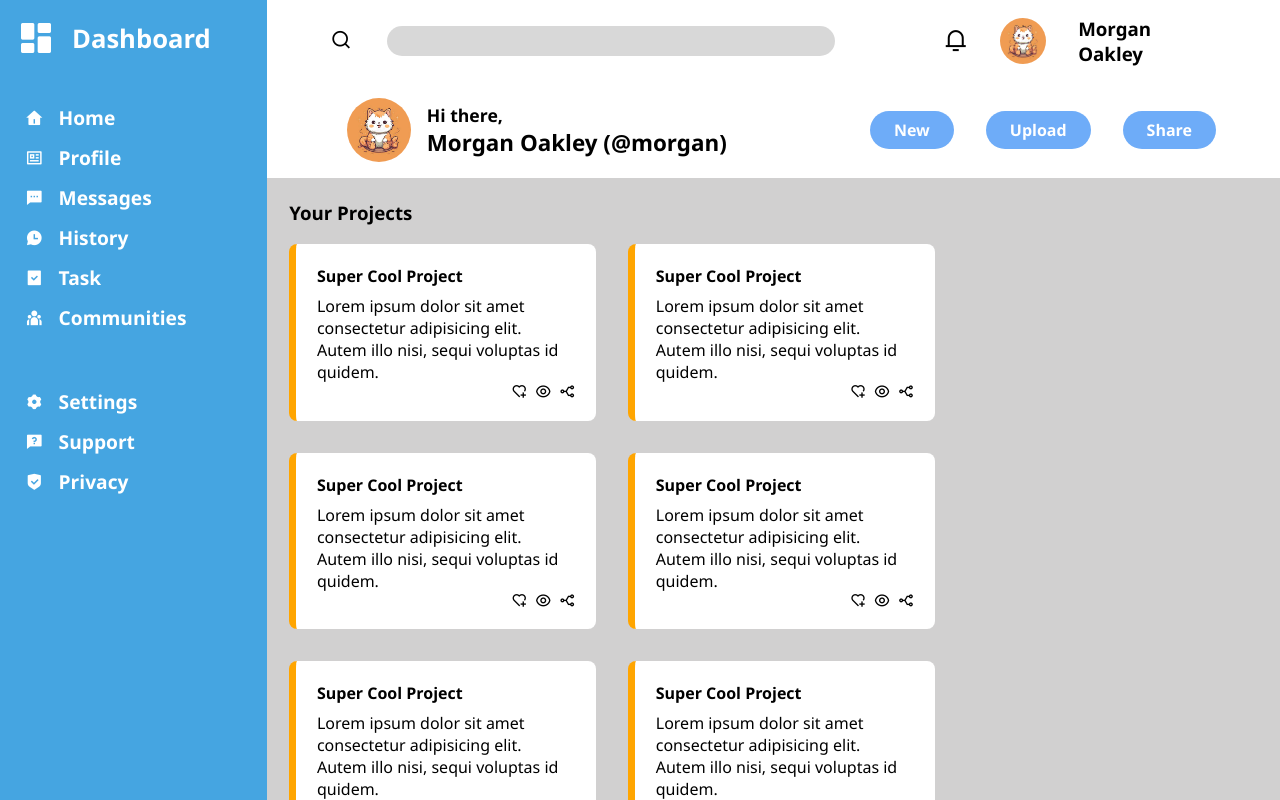
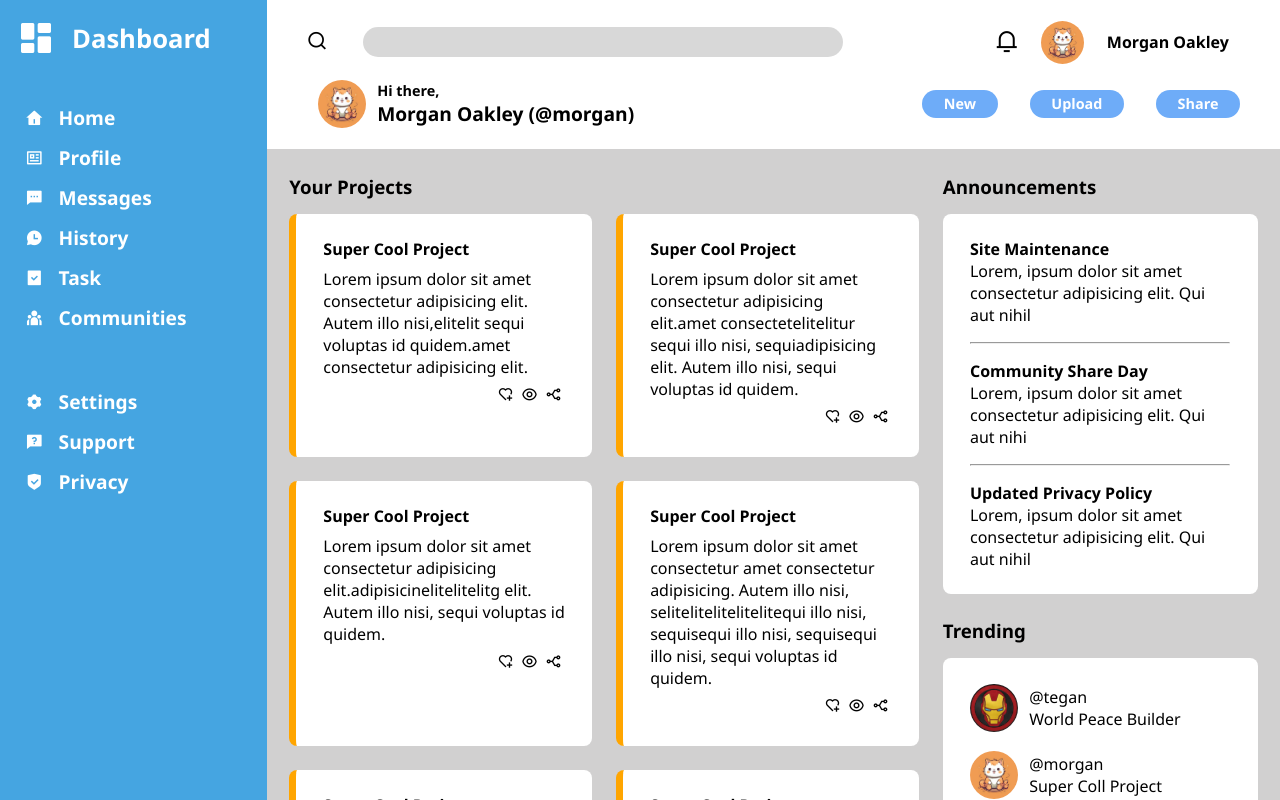
Before and after one commit to mathewthomas2/Admin-dashboard, a plain HTML site: page index.html in a window 1280 px wide. Drawn offline with nearby package versions, Linux system fonts and the light colour scheme.

Commit message:
Add remaining parts

```diff
--- a/index.html
+++ b/index.html
@@ -40,7 +40,7 @@
                 <div class="profile-shortcuts">
                     <div><i class="ri-notification-3-line"></i></div>
                     <img src="profile.jpeg" alt="" class="profile-picture">
-                    <div><h3>Morgan Oakley</h3></div>
+                    <div><h3 style="font-size: 1em;">Morgan Oakley</h3></div>
                 </div>
             </div>
             <div class="header-bottom">
@@ -64,11 +64,11 @@
             <div class="main-part">
 
                 <div class="projects">
-                    <h3 style="margin-bottom: 1em;">Your Projects</h3>
+                    <h3 style="margin-bottom: .8em;">Your Projects</h3>
                     <div class="project-cards">
                         <div class="cards">
                             <h4 style="margin-bottom: .5em;">Super Cool Project</h4>
-                            <p>Lorem ipsum dolor sit amet consectetur adipisicing elit. Autem illo nisi, sequi voluptas id quidem.</p>
+                            <p>Lorem ipsum dolor sit amet consectetur adipisicing elit. Autem illo nisi,elitelit sequi voluptas id quidem.amet consectetur adipisicing elit. </p>
                             <div class="links">
                                 <i class="ri-heart-add-line"></i>
                                 <i class="ri-eye-line"></i>
@@ -78,7 +78,25 @@
                         </div>
                         <div class="cards">
                             <h4 style="margin-bottom: .5em;">Super Cool Project</h4>
-                            <p>Lorem ipsum dolor sit amet consectetur adipisicing elit. Autem illo nisi, sequi voluptas id quidem.</p>
+                            <p>Lorem ipsum dolor sit amet consectetur adipisicing elit.amet consectetelitelitur sequi illo nisi, sequiadipisicing elit.  Autem illo nisi, sequi voluptas id quidem.</p>
+                            <div class="links">
+                                <i class="ri-heart-add-line"></i>
+                                <i class="ri-eye-line"></i>
+                                <i class="ri-stackshare-line"></i>
+                            </div>
+                        </div>
+                        <div class="cards">
+                            <h4 style="margin-bottom: .5em;">Super Cool Project</h4>
+                            <p>Lorem ipsum dolor sit amet consectetur adipisicing elit.adipisicinelitelitelitg elit.  Autem illo nisi, sequi voluptas id quidem.</p>
+                            <div class="links">
+                                <i class="ri-heart-add-line"></i>
+                                <i class="ri-eye-line"></i>
+                                <i class="ri-stackshare-line"></i>
+                            </div>
+                        </div>
+                        <div class="cards">
+                            <h4 style="margin-bottom: .5em;">Super Cool Project</h4>
+                            <p>Lorem ipsum dolor sit amet consectetur  amet consectetur adipisicing. Autem illo nisi, selitelitelitelitelitequi illo nisi, sequisequi illo nisi, sequisequi illo nisi, sequi voluptas id quidem.</p>
                             <div class="links">
                                 <i class="ri-heart-add-line"></i>
                                 <i class="ri-eye-line"></i>
@@ -96,25 +114,7 @@
                         </div>
                         <div class="cards">
                             <h4 style="margin-bottom: .5em;">Super Cool Project</h4>
-                            <p>Lorem ipsum dolor sit amet consectetur adipisicing elit. Autem illo nisi, sequi voluptas id quidem.</p>
-                            <div class="links">
-                                <i class="ri-heart-add-line"></i>
-                                <i class="ri-eye-line"></i>
-                                <i class="ri-stackshare-line"></i>
-                            </div>
-                        </div>
-                        <div class="cards">
-                            <h4 style="margin-bottom: .5em;">Super Cool Project</h4>
-                            <p>Lorem ipsum dolor sit amet consectetur adipisicing elit. Autem illo nisi, sequi voluptas id quidem.</p>
-                            <div class="links">
-                                <i class="ri-heart-add-line"></i>
-                                <i class="ri-eye-line"></i>
-                                <i class="ri-stackshare-line"></i>
-                            </div>
-                        </div>
-                        <div class="cards">
-                            <h4 style="margin-bottom: .5em;">Super Cool Project</h4>
-                            <p>Lorem ipsum dolor sit amet consectetur adipisicing elit. Autem illo nisi, sequi voluptas id quidem.</p>
+                            <p>Lorem ipsum dolor sit amet consesequi illo nisi, sequisequi illo nisi, sequictetur adipisicing elit. Autem illo nisi, sequi voluptas id quidem.</p>
                             <div class="links">
                                 <i class="ri-heart-add-line"></i>
                                 <i class="ri-eye-line"></i>
@@ -123,8 +123,53 @@
                         </div>
                     </div>
                 </div>
-                <div class="announcements"></div>
+
+                <div class="announcements">
+                    <h3 style="margin-bottom: .8em;">Announcements</h3>
+                    <div class="announcement-card">
+                        <h4>Site Maintenance</h4>
+                        <p>Lorem, ipsum dolor sit amet consectetur adipisicing elit. Qui aut nihil</p>
+                        <hr>
+                        <h4>Community Share Day</h4>
+                        <p>Lorem, ipsum dolor sit amet consectetur adipisicing elit. Qui aut nihi</p>
+                        <hr>
+                        <h4>Updated Privacy Policy</h4>
+                        <p>Lorem, ipsum dolor sit amet consectetur adipisicing elit. Qui aut nihil</p>
+                    </div>
+                </div>
+
                 <div class="trending">
+                    <h3 style="margin-bottom: .8em;">Trending</h3>
+                    <div class="trending-section">
+                        <div class="profiles">
+                            <img src="ironman.jpeg" alt="">
+                            <div class="def1">
+                                <p>@tegan</p>
+                                <p>World Peace Builder</p>
+                            </div>
+                        </div>
+                        <div class="profiles">
+                            <img src="profile.jpeg" alt="">
+                            <div class="def1">
+                                <p>@morgan</p>
+                                <p>Super Coll Project</p>
+                            </div>
+                        </div>
+                        <div class="profiles">
+                            <img src="dog.jpeg" alt="">
+                            <div class="def1">
+                                <p>@kendall</p>
+                                <p>Life Changeing App</p>
+                            </div>
+                        </div>
+                        <div class="profiles">
+                            <img src="penguin.jpeg" alt="">
+                            <div class="def1">
+                                <p>@alex</p>
+                                <p>No Traffic Maker</p>
+                            </div>
+                    </div>
+                    </div>
                 </div>
             </div>
         </main>
--- a/style.css
+++ b/style.css
@@ -71,7 +71,7 @@ li{
 }
 
 header{
-    padding: 1em 4em;
+    padding: 1.3em 2.5em;
 }
 
 .header-top{
@@ -105,18 +105,18 @@ font-size: 1.3em;
     justify-content: space-between;
 }
 .profile-shortcuts div,img{
-    margin: 0 1em;
+    margin: 0 .7em;
 }
 .profile-picture{
     border-radius: 50%;
-    width: 2.9em;
+    width: 2.7em;
 }
 .ri-notification-3-line{
     font-size: 1.5em;
 }
 
 .header-bottom{
-    padding-top: 2em;
+    padding-top: 1em;
     display: flex;
     align-items: center;
     justify-content: space-between;
@@ -127,16 +127,16 @@ font-size: 1.3em;
     justify-content: center;
 }
 .def p{
-    font-size: 1.1em;
+    font-size: .9em;
     font-weight: 600;
 }
 .def h3{
-    font-size: 1.4em;
+    font-size: 1.2em;
 }
 
 .name-details img{
     border-radius: 50%;
-    width: 4em;
+    width: 3em;
 }
 
 .buttons{
@@ -146,21 +146,22 @@ font-size: 1.3em;
 .buttons button{
     border: none;
     border-radius: 20px;
-    padding: .5em 1.5em;
+    padding: .3em 1.5em;
     background-color: rgb(110, 172, 248);
     color: white;
     font-weight: 600;
-    font-size: 1em;
+    font-size: .9em;
 }
 
 main{
-    padding: 1.4em;
+    padding: 1.6em 1.4em ;
 }
 
 .main-part{
     display: grid;
     grid-template-columns: 2fr 1fr ;
     grid-template-rows: 1fr 1fr;
+    gap: 1.5em;
 }
 .projects{
     grid-column: 1/2;
@@ -169,11 +170,11 @@ main{
 .project-cards{
     display: grid;
     grid-template-columns: 1fr 1fr;
-    gap: 2em;
+    gap: 1.5em;
 }
 
 .cards{
-    padding: 1.3em;
+    padding: 1.5em 1.7em;
     background-color: white;
     border-radius: .5em;
     border-left: 7px solid orange;
@@ -183,6 +184,7 @@ main{
     display: flex;
     justify-content: flex-end;
     gap: .5em;
+    padding: .5em .2em;
 }
 
 .announcements{
@@ -192,3 +194,35 @@ main{
 .trending{
     grid-column: 2/3;
 }
+
+.announcement-card{
+    background-color: white;
+    padding: 1.5em 1.7em;
+    border-radius: .5em;
+}
+
+.announcement-card hr{
+    margin: 1em 0;
+}
+
+.profiles{
+    display: flex;
+    align-items: center;
+    padding: .6em 0;
+}
+
+.profiles img{
+    border-radius: 50%;
+    width: 3em;
+}
+
+.def1 p{
+    font-size: 1em;
+    font-weight: 400;
+}
+
+.trending-section{
+    background-color: white;
+    padding: 1em;
+    border-radius: .5em;
+}
```
Also changed, not shown: dog.jpeg (added), ironman.jpeg (added), penguin.jpeg (added).
